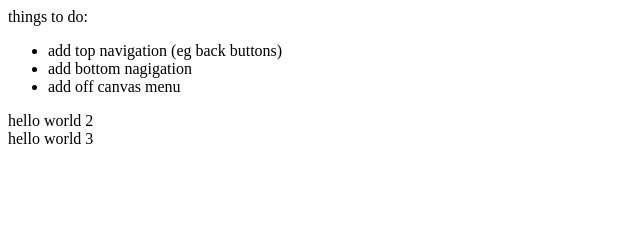
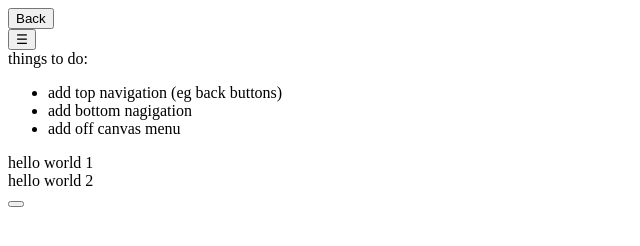
Before and after one commit to crmackay/batey-data-app, a plain HTML site: page form_app/client_side/index.html in a window 1280 px wide. Shown: the whole page, without its empty margins (0-640 px from the left). Drawn offline with nearby package versions, Linux system fonts and the light colour scheme; files that its build step writes are made by us from their sources.

Commit message:
small tweaks

```diff
--- a/form_app/client_side/index.html
+++ b/form_app/client_side/index.html
@@ -37,19 +37,29 @@
 	</div>-->
 
 	<div class="screen">
+		<div class="top-nav">
+			<div class="back-button">
+				<button>Back</button>
+			</div>
+			<div class="menu-button">
+				<button>&#9776;</button>
+			</div>
+		</div>
 		<div class="container">
-			<div id="page0" class="page visible">things to do:
+			<div id="page0" class="visible">things to do:
         	    <ul>
         	        <li>add top navigation (eg back buttons)</li>
         	        <li>add bottom nagigation</li>
         	        <li>add off canvas menu</li>
         	    </ul>
         	</div>
-        <div id="page1" class="page off-screen-right">hello world 2</div>
-        <div id="page2" class="page off-screen-right">hello world 3</div>
+        	<div id="page1" class="off-screen-right">hello world 1</div>
+        	<div id="page2" class="off-screen-right">hello world 2</div>
+		</div>
+		<div class="bottom-nav">
+			<button></button>
 		</div>
 	</div>
-
 </body>
 	<script type="text/javascript" src="js/navigation.js"></script>
 </html>
--- a/form_app/client_side/js/navigation.js
+++ b/form_app/client_side/js/navigation.js
@@ -31,7 +31,6 @@ function nextPage() {
 		get_page=document.getElementById(page_no);
 		get_page.className="visible";
 		get_page.addEventListener('click',nextPage);
-		alert(page_no);
 	}
 };
 
```
